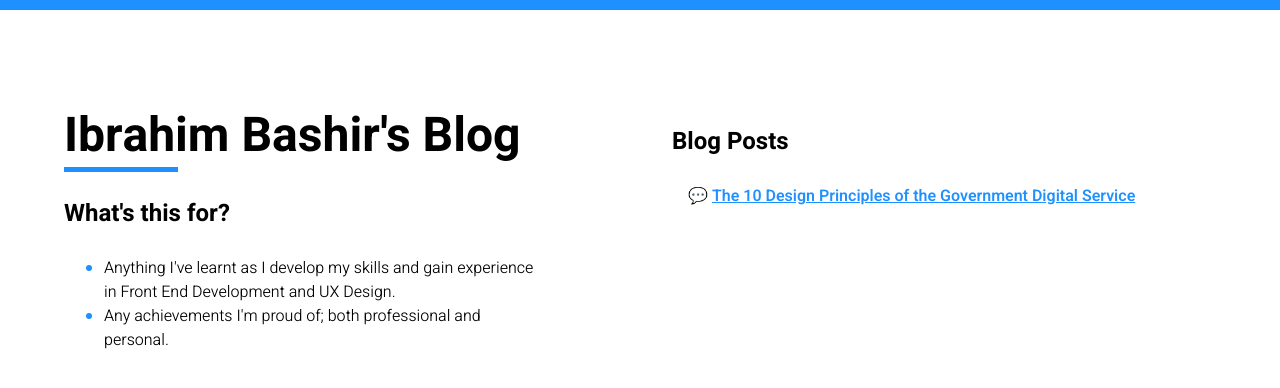
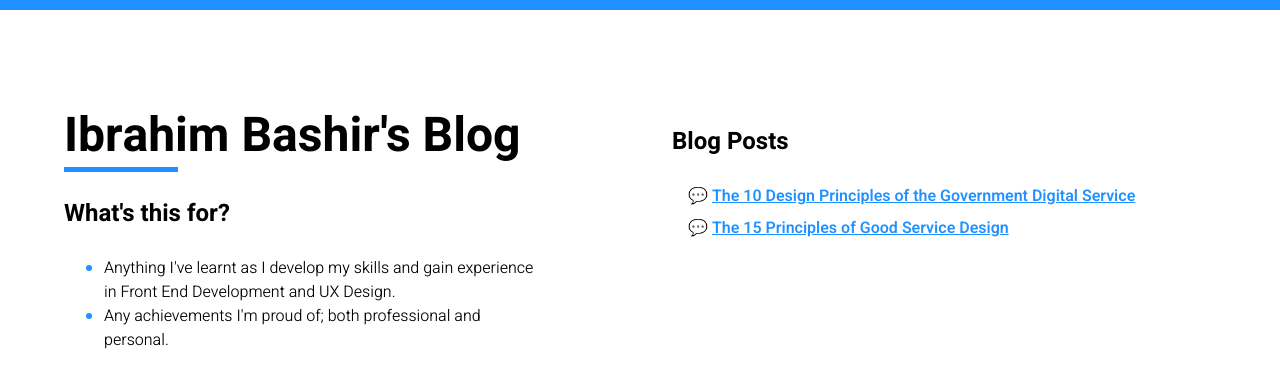
Before and after one commit to ib-rim/blog, a Next.js app: page / in a window 1280 px wide. Shown: the top 388 px of the page. Built offline with nearby package versions, Linux system fonts and the light colour scheme.

Commit message:
Show link to service design post

```diff
--- a/src/pages/index.js
+++ b/src/pages/index.js
@@ -18,8 +18,8 @@ export default function Home() {
                     <h2 className={styles.subheading}>Blog Posts</h2>
                     <ul className={styles.posts}>
                         <li><Link href='/posts/gds-principles' className={styles.postLink}>The 10 Design Principles of the Government Digital Service</Link></li>
-                        {/* <li><Link href='/' className={styles.postLink}>The 15 Principles of Good Service Design</Link></li>
-                        <li><Link href='/' className={styles.postLink}>Climbing for Golden Strawberries (Celeste)</Link></li>
+                        <li><Link href='/posts/good-services-principles' className={styles.postLink}>The 15 Principles of Good Service Design</Link></li>
+                        {/*<li><Link href='/' className={styles.postLink}>Climbing for Golden Strawberries (Celeste)</Link></li>
                         <li><Link href='/' className={styles.postLink}>Ascending the Pantheon of Hallownest (Hollow Knight)</Link></li> */}
                     </ul>
                 </nav>
```
